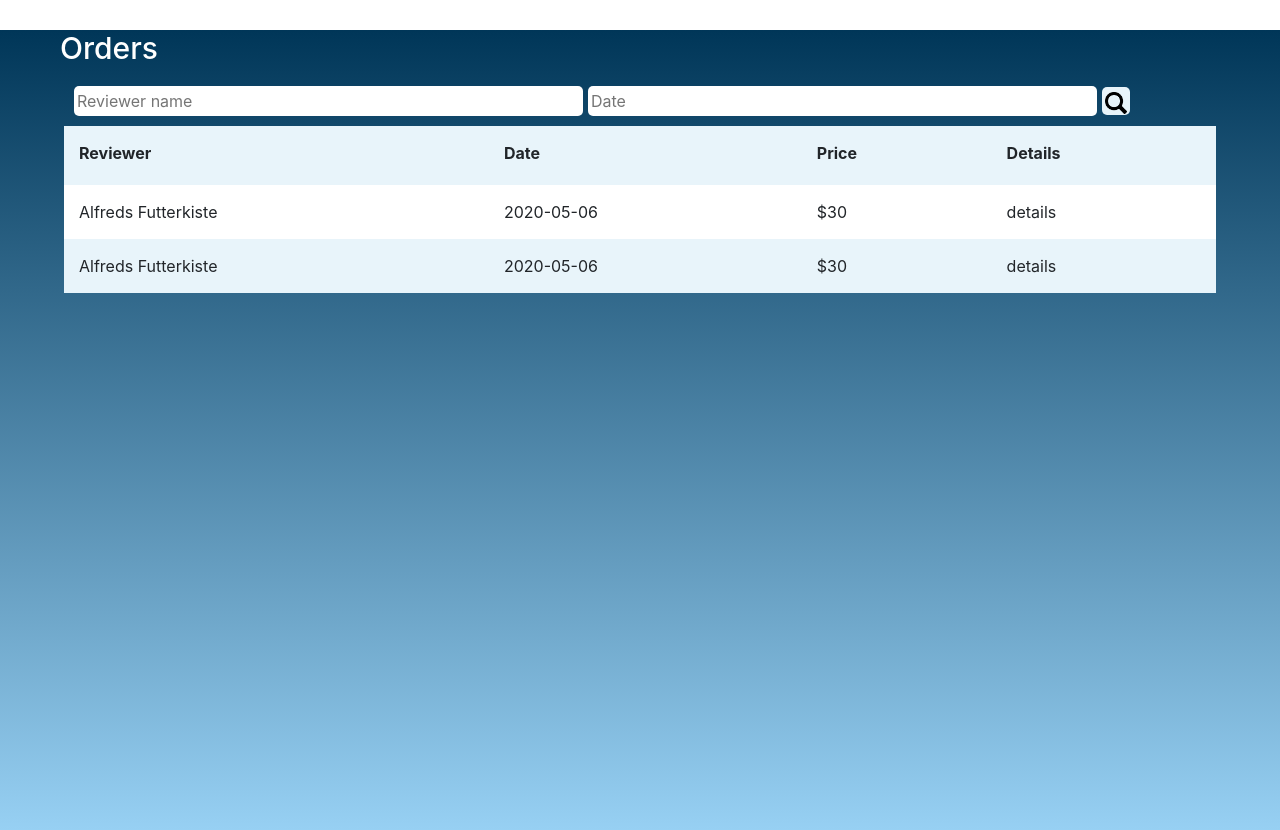
After one commit to cathyli247/CSDS-395-Resume-Review, a Django app: template resume_review/templates/order.html in a window 1280 px wide. The commit adds this page. Run offline with Django 3.2, Linux system fonts and the light colour scheme; the template is opened without the code that fills it, so the values that code supplies are empty.

Commit message:
order page, formet need to change

```diff
--- /dev/null
+++ b/orderpage.js
@@ -0,0 +1,5 @@
+const selectFileBtn = document.getElementById('select-file-btn');
+const fileSelected = document.getElementById('file-selected');
+selectFileBtn.addEventListener('change', function(){
+    fileSelected.textContent = this.files[0].name
+})
--- a/resume_review/templates/login.html
+++ b/resume_review/templates/login.html
@@ -15,6 +15,7 @@
 <section class="login-block" style="padding:100px;">
     <div class="container">
         <div class="row" style="height:600px;">
+            <!-- sliding imgs -->
             <div class="col-md-8 banner-sec">
                 <div id="carouselExampleIndicators" class="carousel slide" data-ride="carousel">
                     <ol class="carousel-indicators">
@@ -53,6 +54,7 @@
                     </div>
                 </div>
             </div>
+            <!-- login block -->
             <div class="col-md-4 login-sec">
                 <h2 class="text-center" style="color:#003658">Login Now</h2>
                 <form class="login-form" method="post" action="" novalidate>
--- /dev/null
+++ b/resume_review/templates/order.html
@@ -0,0 +1,53 @@
+<!DOCTYPE html>
+<html>
+    <head>
+        <meta charset = "UTF-8">
+        <title> Orders </title>
+        <meta name="viewport" content="width=device-width, initial-scale=1, shrink-to-fit=no" />
+        <link rel="stylesheet" href="static/css/bootstrap.min.css" />
+        <script src="https://ajax.googleapis.com/ajax/libs/jquery/3.5.1/jquery.min.js"></script>
+        <link rel="stylesheet" href="static/css/orderpage.css" />
+    </head>
+    <body>
+        <!-- Nav Bar-->
+
+        <section class='order-section'>
+            <!-- title -->
+            <div id='order-title'> <h2>Orders </h2></div>
+
+            <!-- Search -->
+            <div class="order-search">
+                <form>
+                    <input type="text" placeholder="Reviewer name">
+                    <input type="text" placeholder="Date">
+                    <button type="submit"> <img src="static/img/search_icon.png"> </button>
+                </form>
+            </div>
+
+            <!-- order table -->
+            <section class='order-table'>
+                <table>
+                    <tr>
+                        <th>Reviewer</th>
+                        <th>Date</th>
+                        <th>Price</th>
+                        <th>Details</th>
+                    </tr>
+                    <tr>
+                        <td>Alfreds Futterkiste</td>
+                        <td>2020-05-06</td>
+                        <td>$30</td>
+                        <td>details</td>
+                    </tr>
+                    <tr>
+                        <td>Alfreds Futterkiste</td>
+                        <td>2020-05-06</td>
+                        <td>$30</td>
+                        <td>details</td>
+                    </tr>
+                </section>
+        </section>
+    </body>
+
+
+</html>
--- /dev/null
+++ b/static/css/orderpage.css
@@ -0,0 +1,68 @@
+.order-section{
+    background: linear-gradient(to bottom, #003658, #97d0f3);
+    height: 100vh;
+}
+
+h2 {
+    margin-left: 60px;
+    margin-top: 15px;
+    margin-bottom: 10px;
+    color: #fff;
+    font-size: 30px;
+}
+
+#order-title {
+    margin-top: 30px;
+}
+
+.order-search {
+    width: 90%;
+    padding: 10px;
+    margin: auto;
+}
+
+form {
+    align-items: center;
+}
+
+input{
+    width: 45%;
+    border-radius: 5px;
+    border: 0px;
+    padding: 3px;
+    outline: none;
+}
+
+button {
+   border: 0px;
+   background-color: #e8f4fa;
+   border-radius: 5px;
+   padding: 2px;
+   height: 28px;
+   width: 28px;
+}
+
+img {
+   height: 22px;
+   width: 22px;
+}
+
+
+
+tr:nth-child(odd) {
+    background-color: #e8f4fa;
+}
+
+th{
+    padding: 15px 20px 20px 15px;
+}
+
+td{
+    padding: 15px;
+}
+
+table {
+    width: 90%;
+    margin: auto;
+    background-color: #fff;
+}
```
Also changed, not shown: test.html (added, +30 -0 lines), static/img/search_icon.png (added).
